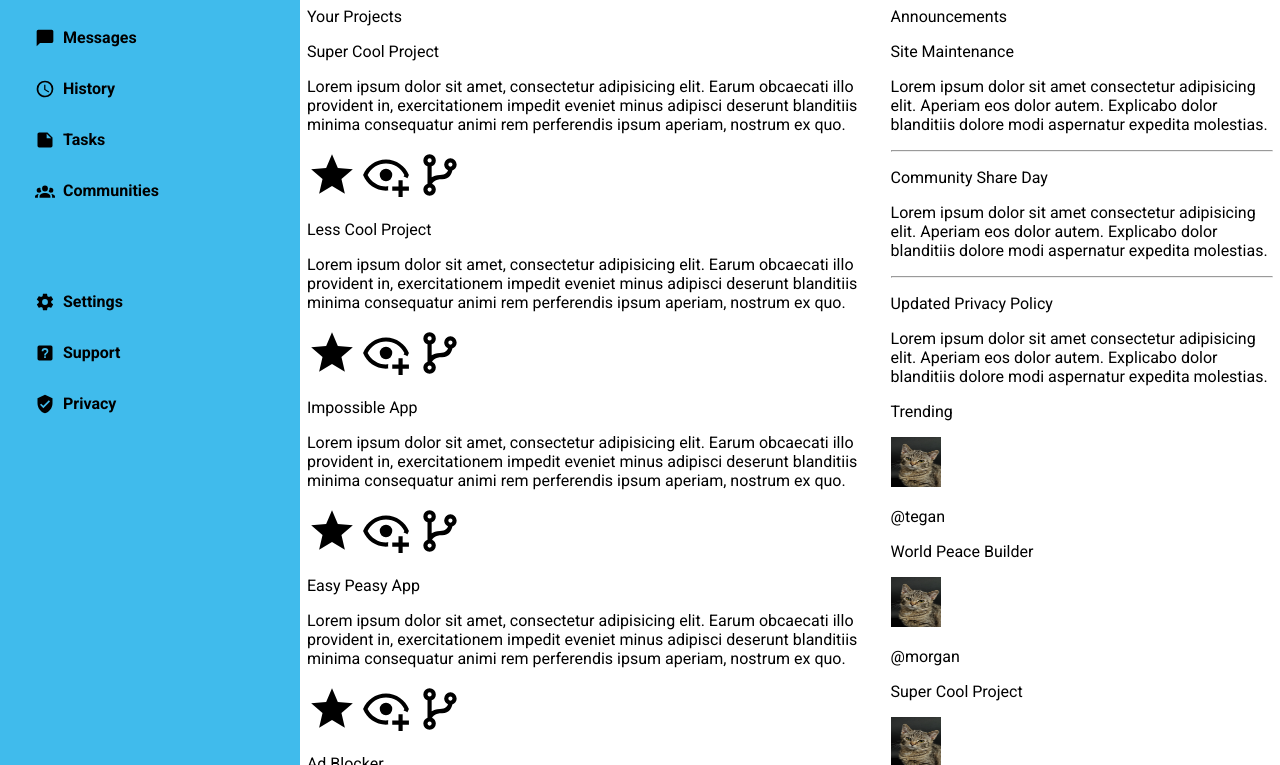
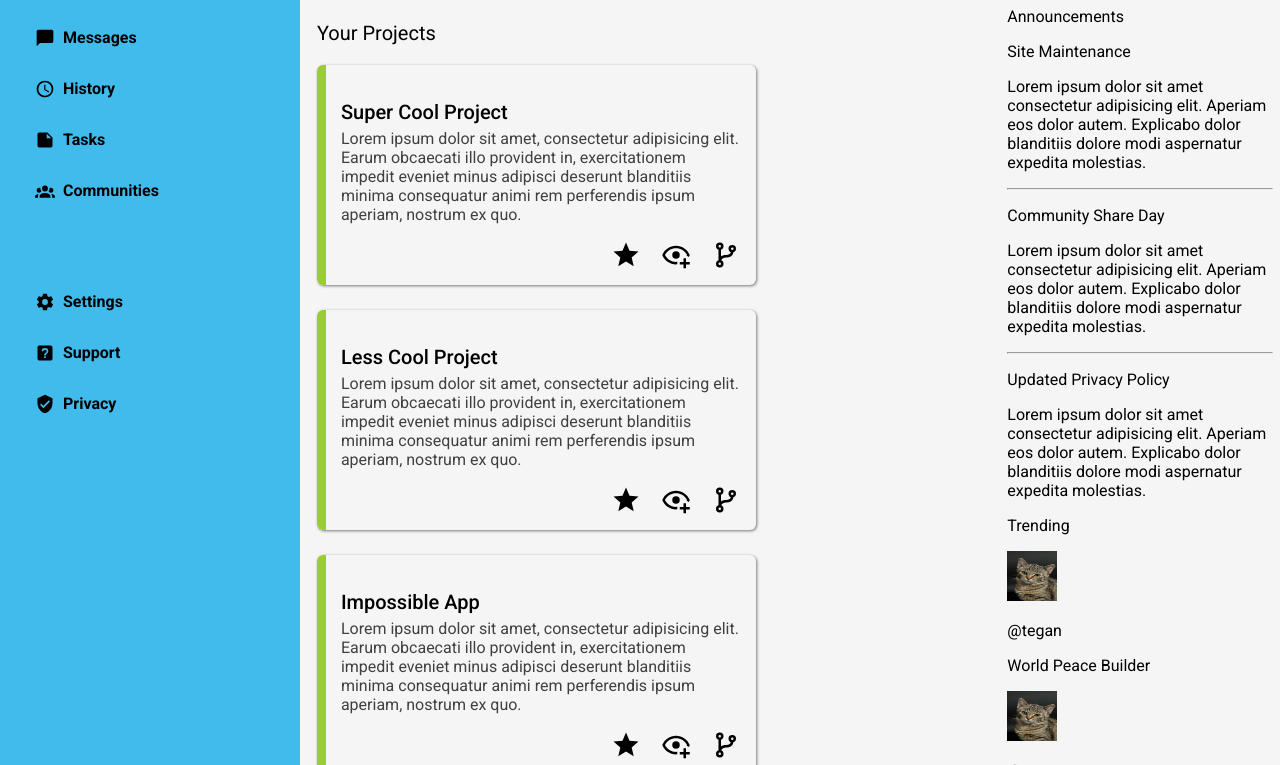
Before and after one commit to Ultimate-69/odin-admin-dashboard, a plain HTML site: page index.html in a window 1280 px wide. Shown: the part 207-972 px from the top of the page. Drawn offline with Linux system fonts and the light colour scheme.

Commit message:
finished part 1 of content

```diff
--- a/index.html
+++ b/index.html
@@ -82,7 +82,7 @@
         </div>
         <div class="content">
           <div class="left">
-            <p>Your Projects</p>
+            <p id="title-1">Your Projects</p>
             <div class="cards">
               <div class="card">
                 <p class="card-title">Super Cool Project</p>
@@ -92,9 +92,11 @@
                   eveniet minus adipisci deserunt blanditiis minima consequatur
                   animi rem perferendis ipsum aperiam, nostrum ex quo.
                 </p>
+                <div class="images">
                     <img src="images/star.svg" />
                     <img src="images/eye-plus-outline.svg" />
                     <img src="images/source-branch.svg" />
+                </div>
               </div>
               <div class="card">
                 <p class="card-title">Less Cool Project</p>
@@ -104,9 +106,11 @@
                   eveniet minus adipisci deserunt blanditiis minima consequatur
                   animi rem perferendis ipsum aperiam, nostrum ex quo.
                 </p>
+                <div class="images">
                     <img src="images/star.svg" />
                     <img src="images/eye-plus-outline.svg" />
                     <img src="images/source-branch.svg" />
+                </div>
               </div>
               <div class="card">
                 <p class="card-title">Impossible App</p>
@@ -116,9 +120,11 @@
                   eveniet minus adipisci deserunt blanditiis minima consequatur
                   animi rem perferendis ipsum aperiam, nostrum ex quo.
                 </p>
+                <div class="images">
                     <img src="images/star.svg" />
                     <img src="images/eye-plus-outline.svg" />
                     <img src="images/source-branch.svg" />
+                </div>
               </div>
               <div class="card">
                 <p class="card-title">Easy Peasy App</p>
@@ -128,9 +134,11 @@
                   eveniet minus adipisci deserunt blanditiis minima consequatur
                   animi rem perferendis ipsum aperiam, nostrum ex quo.
                 </p>
+                <div class="images">
                     <img src="images/star.svg" />
                     <img src="images/eye-plus-outline.svg" />
                     <img src="images/source-branch.svg" />
+                </div>
               </div>
               <div class="card">
                 <p class="card-title">Ad Blocker</p>
@@ -140,9 +148,11 @@
                   eveniet minus adipisci deserunt blanditiis minima consequatur
                   animi rem perferendis ipsum aperiam, nostrum ex quo.
                 </p>
+                <div class="images">
                     <img src="images/star.svg" />
                     <img src="images/eye-plus-outline.svg" />
                     <img src="images/source-branch.svg" />
+                </div>
               </div>
               <div class="card">
                 <p class="card-title">Money Maker</p>
@@ -152,9 +162,11 @@
                   eveniet minus adipisci deserunt blanditiis minima consequatur
                   animi rem perferendis ipsum aperiam, nostrum ex quo.
                 </p>
+                <div class="images">
                     <img src="images/star.svg" />
                     <img src="images/eye-plus-outline.svg" />
                     <img src="images/source-branch.svg" />
+                </div>
               </div>
             </div>
           </div>
--- a/style.css
+++ b/style.css
@@ -57,7 +57,7 @@ img {
 .header {
     display: flex;
     flex-direction: column;
-    box-shadow: 0px 1px 3px rgba(0, 0, 0, 0.3);
+    box-shadow: 5px 5px 5px black;
     padding: 7px;
 }
 
@@ -138,4 +138,52 @@ img {
 .content {
     display: flex;
     padding: 7px;
+    background-color: rgb(245, 245, 245);
 }
+
+.left {
+    display: flex;
+    flex-direction: column;
+    padding: 10px;
+}
+
+#title-1 {
+    font-size: 20px;
+}
+
+.cards {
+    display: flex;
+    flex-wrap: wrap;
+    gap: 25px;
+}
+
+.card {
+    box-shadow: 1px 1px 3px rgba(0, 0, 0, 0.5);
+    padding: 5px;
+    border-radius: 6px;
+    border-left: 9px solid yellowgreen;
+    width: 400px;
+    padding: 15px;
+}
+
+.card-title {
+    font-weight: 500;
+    font-size: 20px;
+    margin-bottom: 5px;
+}
+
+.card-text {
+    margin-top: 0px;
+    color: rgb(64, 64, 64);
+}
+
+.images {
+    display: flex;
+    justify-content: right;
+    gap: 20px;
+}
+
+.images img {
+    width: 30px;
+    height: 30px;
+}
```
Lines whose indentation alone changed are shown as unchanged.
